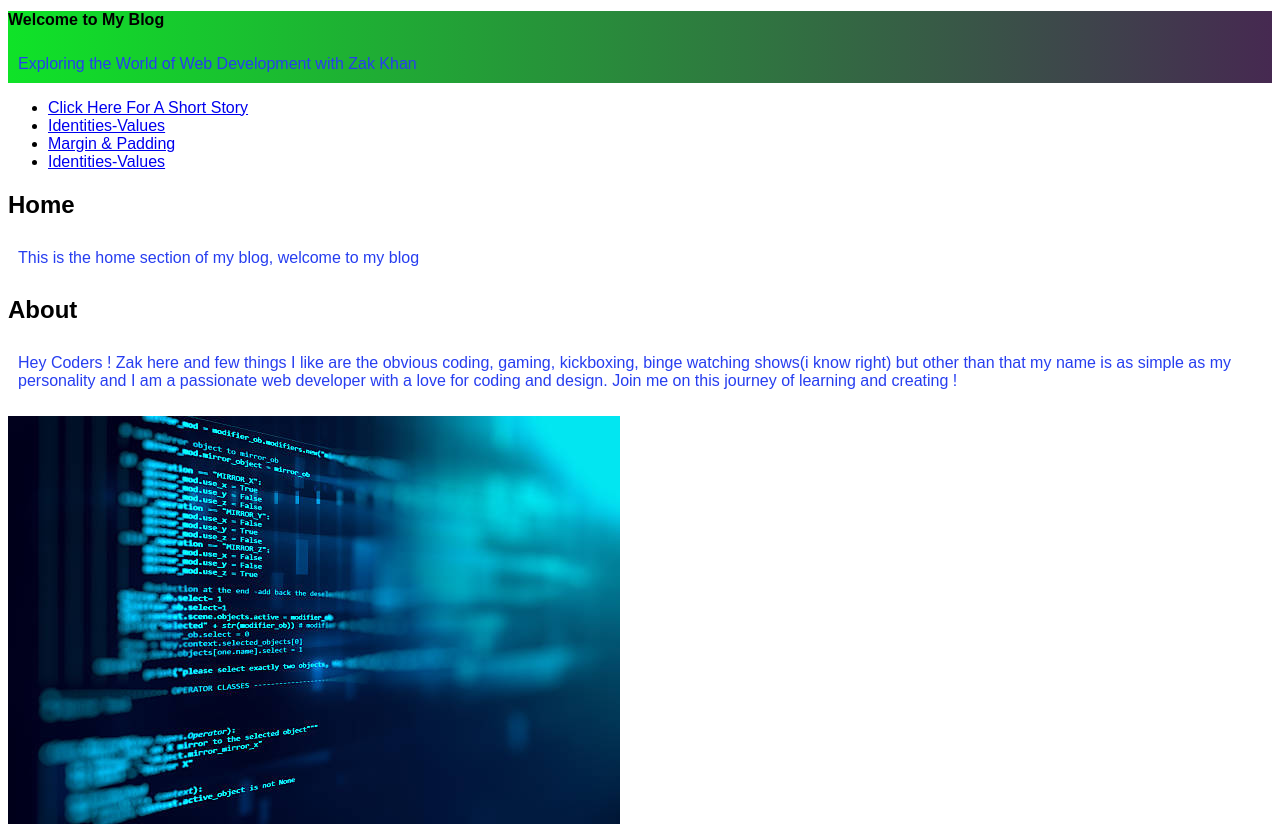
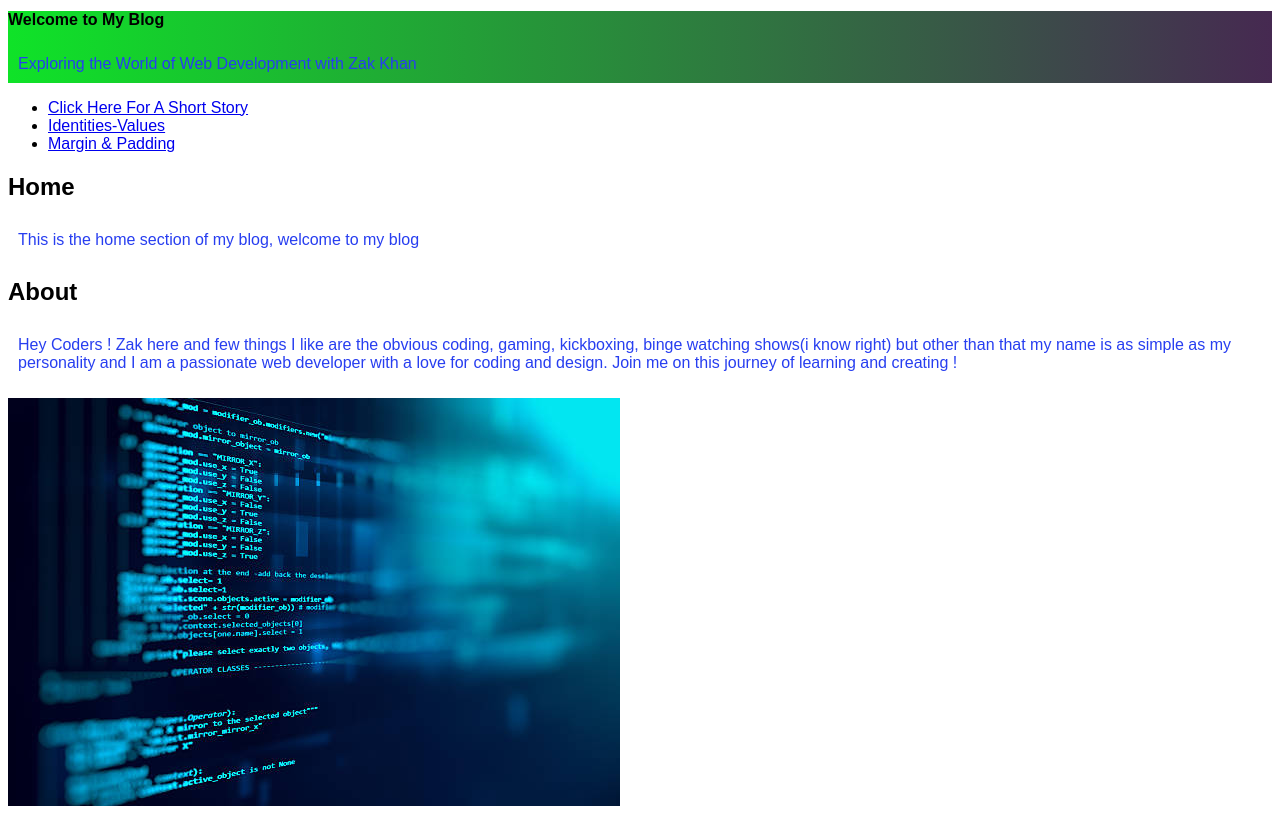
Before and after one commit to zakkhann/github.io, a plain HTML site: page blog/html-css.html in a window 1280 px wide. Shown: the top 827 px of the page. Drawn offline with Linux system fonts and the light colour scheme.

Commit message:
Add HTML and CSS file

```diff
--- a/blog/index.html
+++ b/blog/html-css.html
@@ -30,9 +30,9 @@
       <ul>
         <li>
           <a href="te-houtaewa-template.html">Click Here For A Short Story</a></li>
-        <li><a href="index.html">Identities-Values</a></li>
+        <li><a href="Identities-Values.html">Identities-Values</a></li>
         <li><a href="Margin-Padding.html">Margin & Padding</a></li>
-        <li><a href="Identities-Values.html">Identities-Values</a></li>
+
       </ul>
     </nav>
 
```
